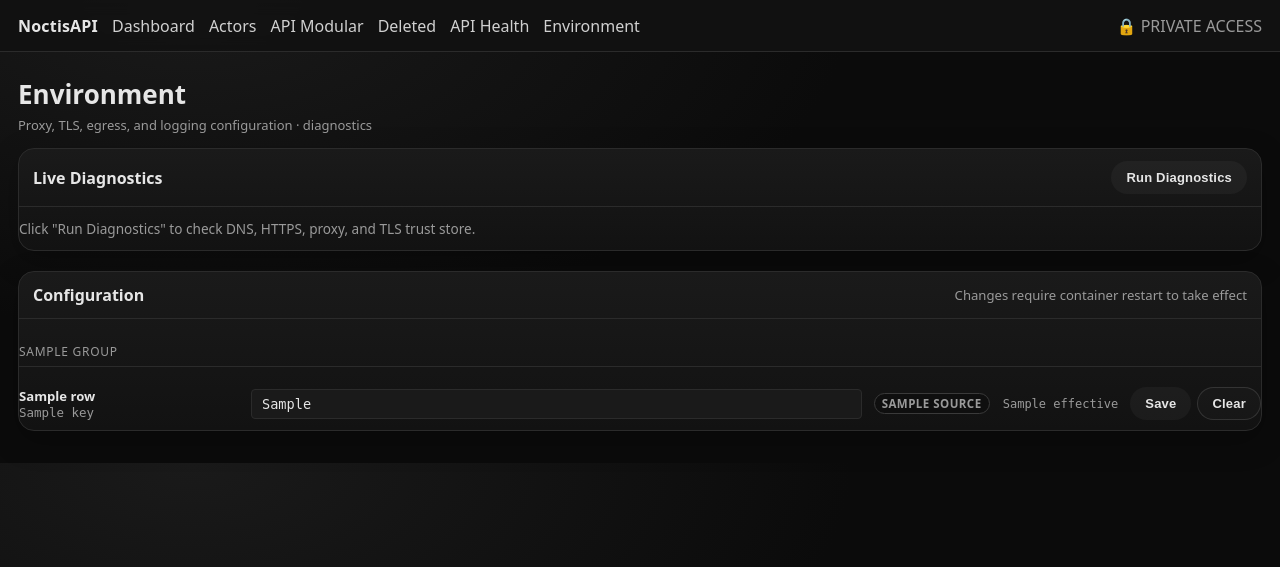
After one commit to noctisapi/NoctisAPI-pro, a Python web app: template templates/environment.html in a window 1280 px wide. The commit adds this page. Shown: the top 567 px of the page. Run offline with Jinja, Linux system fonts and the light colour scheme; the template is opened without the code that fills it: most values are stand-ins (such as "Sample title", 1, 10 or a date in 2020).

Commit message:
Add corporative features to UI

```diff
--- a/templates/base.html
+++ b/templates/base.html
@@ -24,6 +24,7 @@
         <a class="link" href="/dashboard/api-modular">API Modular</a>
         <a class="link" href="/dashboard/actors/deleted">Deleted</a>
         <a class="link" href="/dashboard/honeypot">API Health</a>
+        <a class="link" href="/dashboard/environment">Environment</a>
       </div>
       <div class="muted" title="Access restricted to local interface">🔒 PRIVATE ACCESS</div>
     </div>
--- /dev/null
+++ b/templates/environment.html
@@ -0,0 +1,328 @@
+{% extends "base.html" %}
+{% block content %}
+
+<style>
+  .env-section { margin-top: 24px; }
+  .env-section-title {
+    font-size: 0.75rem;
+    text-transform: uppercase;
+    letter-spacing: 0.06em;
+    color: var(--muted);
+    margin-bottom: 10px;
+    padding-bottom: 6px;
+    border-bottom: 1px solid var(--stroke);
+  }
+  .env-row {
+    display: grid;
+    grid-template-columns: 220px 1fr auto auto;
+    align-items: center;
+    gap: 12px;
+    padding: 10px 0;
+    border-bottom: 1px solid rgba(255,255,255,0.04);
+  }
+  .env-row:last-child { border-bottom: none; }
+  .env-label {
+    font-size: 0.82rem;
+    font-weight: 600;
+    white-space: nowrap;
+    overflow: hidden;
+    text-overflow: ellipsis;
+  }
+  .env-label .key-name {
+    font-family: monospace;
+    font-size: 0.78rem;
+    color: var(--muted);
+    display: block;
+    font-weight: 400;
+  }
+  .env-input-wrap {
+    display: flex;
+    align-items: center;
+    gap: 8px;
+  }
+  .env-input-wrap input {
+    flex: 1;
+    padding: 6px 10px;
+    border: 1px solid var(--stroke);
+    background: var(--panel2);
+    color: var(--text);
+    border-radius: 4px;
+    font-family: monospace;
+    font-size: 0.85rem;
+    min-width: 0;
+  }
+  .env-input-wrap input:focus {
+    outline: none;
+    border-color: var(--accent);
+  }
+  .env-meta {
+    font-size: 0.75rem;
+    color: var(--muted);
+    white-space: nowrap;
+  }
+  .badge {
+    display: inline-block;
+    padding: 2px 7px;
+    border-radius: 999px;
+    font-size: 0.72rem;
+    font-weight: 600;
+    text-transform: uppercase;
+    letter-spacing: 0.04em;
+  }
+  .badge-override { background: rgba(255,179,0,.18); color: #ffc940; }
+  .badge-env     { background: rgba(74,144,226,.18); color: #7ab8f5; }
+  .badge-default { background: rgba(255,255,255,.07); color: var(--muted); }
+  .diag-row {
+    display: flex;
+    align-items: center;
+    gap: 12px;
+    padding: 8px 0;
+    border-bottom: 1px solid rgba(255,255,255,0.04);
+  }
+  .diag-row:last-child { border-bottom: none; }
+  .diag-tag {
+    font-family: monospace;
+    font-size: 0.82rem;
+    font-weight: 700;
+    padding: 3px 8px;
+    border-radius: 4px;
+    min-width: 64px;
+    text-align: center;
+  }
+  .diag-tag-ok    { background: rgba(26,191,107,.18); color: #7ee2b8; }
+  .diag-tag-warn  { background: rgba(255,179,0,.18);  color: #ffc940; }
+  .diag-tag-error { background: rgba(231,76,60,.18);  color: #f2a6a6; }
+  .diag-label { font-weight: 600; font-size: 0.88rem; }
+  .diag-detail { font-size: 0.82rem; color: var(--muted); font-family: monospace; }
+  .diag-placeholder { color: var(--muted); font-size: 0.85rem; padding: 12px 0; }
+  .egress-row {
+    display: flex;
+    align-items: center;
+    gap: 12px;
+    padding: 6px 0;
+  }
+  .egress-host { font-family: monospace; font-size: 0.85rem; }
+  .egress-check { font-size: 0.78rem; color: var(--muted); }
+  .restart-banner {
+    display: none;
+    align-items: center;
+    gap: 10px;
+    background: rgba(255,179,0,.1);
+    border: 1px solid rgba(255,179,0,.35);
+    border-radius: 6px;
+    padding: 10px 16px;
+    font-size: 0.88rem;
+    color: #ffc940;
+    margin-bottom: 18px;
+  }
+  .restart-banner.visible { display: flex; }
+  .save-feedback {
+    font-size: 0.78rem;
+    color: #7ee2b8;
+    display: none;
+  }
+  .save-feedback.visible { display: inline; }
+  .err-feedback {
+    font-size: 0.78rem;
+    color: #f2a6a6;
+    display: none;
+  }
+  .err-feedback.visible { display: inline; }
+</style>
+
+<div class="page-head">
+  <div>
+    <h1>Environment</h1>
+    <div class="sub">Proxy, TLS, egress, and logging configuration &middot; diagnostics</div>
+  </div>
+</div>
+
+<!-- Restart banner (shown after any save) -->
+<div class="restart-banner" id="restart-banner">
+  <span>&#9888;</span>
+  <span>Changes saved to DB. <strong>Restart the container</strong> for them to take effect.</span>
+</div>
+
+<!-- ── Diagnostics card ────────────────────────────────────────────────── -->
+<div class="card">
+  <div class="card-head">
+    <div class="card-title">Live Diagnostics</div>
+    <button class="btn" id="run-diag-btn" onclick="runDiagnostics()">Run Diagnostics</button>
+  </div>
+
+  <div id="diag-results">
+    <div class="diag-placeholder">Click "Run Diagnostics" to check DNS, HTTPS, proxy, and TLS trust store.</div>
+  </div>
+
+  <div id="egress-results" style="margin-top:14px;display:none;">
+    <div class="env-section-title">Egress Hosts</div>
+    <div id="egress-list"></div>
+  </div>
+</div>
+
+<!-- ── Configuration card ─────────────────────────────────────────────── -->
+<div class="card" style="margin-top:20px;">
+  <div class="card-head">
+    <div class="card-title">Configuration</div>
+    <div class="muted" style="font-size:0.82rem;">Changes require container restart to take effect</div>
+  </div>
+
+  {% for group in config_groups %}
+  <div class="env-section">
+    <div class="env-section-title">{{ group.name }}</div>
+    {% for row in group.rows %}
+    <div class="env-row" data-key="{{ row.key }}">
+      <div class="env-label">
+        {{ row.label }}
+        <span class="key-name">{{ row.key }}</span>
+      </div>
+      <div class="env-input-wrap">
+        <input
+          type="text"
+          id="input-{{ row.key }}"
+          value="{{ row.db_value }}"
+          placeholder="{{ row.effective if row.effective else 'not set' }}"
+          autocomplete="off"
+          spellcheck="false"
+        />
+      </div>
+      <div class="env-meta">
+        <span class="badge badge-{{ row.source }}">{{ row.source }}</span>
+        {% if row.effective %}
+          <span style="margin-left:4px;font-family:monospace;">{{ row.effective }}</span>
+        {% endif %}
+        <span class="save-feedback" id="ok-{{ row.key }}">saved</span>
+        <span class="err-feedback" id="err-{{ row.key }}"></span>
+      </div>
+      <div style="display:flex;gap:6px;">
+        <button class="btn btn-sm" onclick="saveSetting('{{ row.key }}')">Save</button>
+        <button class="btn btn-sm btn-ghost" onclick="clearSetting('{{ row.key }}')">Clear</button>
+      </div>
+    </div>
+    {% endfor %}
+  </div>
+  {% endfor %}
+</div>
+
+<script>
+function runDiagnostics() {
+  const btn = document.getElementById('run-diag-btn');
+  btn.disabled = true;
+  btn.textContent = 'Running…';
+  const diagEl = document.getElementById('diag-results');
+  diagEl.innerHTML = '<div class="diag-placeholder">Running checks…</div>';
+
+  fetch('/dashboard/environment/diagnostics', { method: 'POST' })
+    .then(r => r.json())
+    .then(data => {
+      renderDiagnostics(data.diagnostics || []);
+      renderEgress(data.egress || []);
+    })
+    .catch(err => {
+      diagEl.innerHTML = '<div class="diag-placeholder" style="color:#f2a6a6">Request failed: ' + err + '</div>';
+    })
+    .finally(() => {
+      btn.disabled = false;
+      btn.textContent = 'Run Diagnostics';
+    });
+}
+
+function renderDiagnostics(results) {
+  const el = document.getElementById('diag-results');
+  if (!results.length) {
+    el.innerHTML = '<div class="diag-placeholder">No results.</div>';
+    return;
+  }
+  el.innerHTML = results.map(r => {
+    const cls = 'diag-tag-' + r.status;
+    const tag = r.status === 'ok' ? '[OK]' : r.status === 'warn' ? '[WARN]' : '[ERROR]';
+    const detail = r.detail ? `<span class="diag-detail"> — ${escHtml(r.detail)}</span>` : '';
+    return `<div class="diag-row">
+      <span class="diag-tag ${cls}">${tag}</span>
+      <span class="diag-label">${escHtml(r.label)}</span>
+      ${detail}
+    </div>`;
+  }).join('');
+}
+
+function renderEgress(results) {
+  const wrap = document.getElementById('egress-results');
+  const list = document.getElementById('egress-list');
+  if (!results.length) { wrap.style.display = 'none'; return; }
+  wrap.style.display = 'block';
+  list.innerHTML = results.map(r => {
+    const dns = r.dns === 'ok'
+      ? '<span style="color:#7ee2b8">dns=[OK]</span>'
+      : `<span style="color:#f2a6a6">dns=[ERROR]</span>`;
+    let tcp = '';
+    if (r.port !== null && r.port !== undefined) {
+      tcp = r.tcp === 'ok'
+        ? ' <span style="color:#7ee2b8">tcp=[OK]</span>'
+        : ` <span style="color:#f2a6a6">tcp=[ERROR]</span>`;
+    }
+    const portStr = (r.port !== null && r.port !== undefined) ? ':' + r.port : '';
+    return `<div class="egress-row">
+      <span class="egress-host">${escHtml(r.host)}${portStr}</span>
+      <span class="egress-check">${dns}${tcp}</span>
+      ${r.error ? '<span class="diag-detail" style="color:#f2a6a6">' + escHtml(r.error) + '</span>' : ''}
+    </div>`;
+  }).join('');
+}
+
+function saveSetting(key) {
+  const input = document.getElementById('input-' + key);
+  const value = input.value.trim();
+  _postSetting(key, value);
+}
+
+function clearSetting(key) {
+  const input = document.getElementById('input-' + key);
+  input.value = '';
+  _postSetting(key, '');
+}
+
+function _postSetting(key, value) {
+  const okEl  = document.getElementById('ok-'  + key);
+  const errEl = document.getElementById('err-' + key);
+  okEl.classList.remove('visible');
+  errEl.classList.remove('visible');
+
+  fetch('/dashboard/environment/settings', {
+    method: 'POST',
+    headers: { 'Content-Type': 'application/json' },
+    body: JSON.stringify({ key, value }),
+  })
+    .then(r => r.json())
+    .then(data => {
+      if (data.ok) {
+        okEl.classList.add('visible');
+        setTimeout(() => okEl.classList.remove('visible'), 3000);
+        document.getElementById('restart-banner').classList.add('visible');
+        // Update badge in the row
+        const row = document.querySelector('.env-row[data-key="' + key + '"]');
+        if (row) {
+          const badge = row.querySelector('.badge');
+          if (badge) {
+            badge.className = 'badge badge-' + (value ? 'override' : 'env');
+            badge.textContent = value ? 'override' : 'env';
+          }
+        }
+      } else {
+        errEl.textContent = data.detail || 'error';
+        errEl.classList.add('visible');
+      }
+    })
+    .catch(err => {
+      errEl.textContent = String(err);
+      errEl.classList.add('visible');
+    });
+}
+
+function escHtml(s) {
+  return String(s || '')
+    .replace(/&/g,'&amp;').replace(/</g,'&lt;').replace(/>/g,'&gt;')
+    .replace(/"/g,'&quot;').replace(/'/g,'&#39;');
+}
+</script>
+
+{% endblock %}
```
Also changed, not shown: app/honeypot_public.py (+12 -0 lines), app/panel_mvp.py (+106 -0 lines), app/system_settings.py (added, +151 -0 lines).
